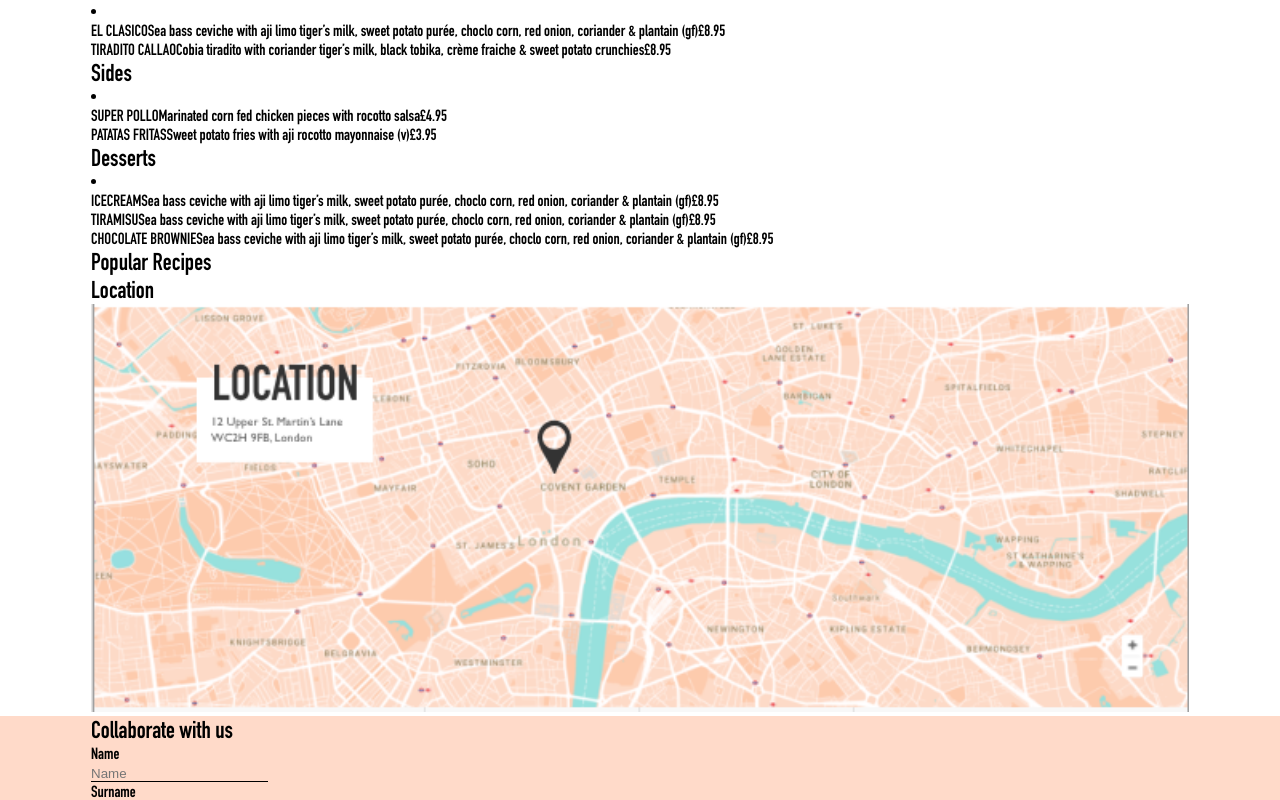
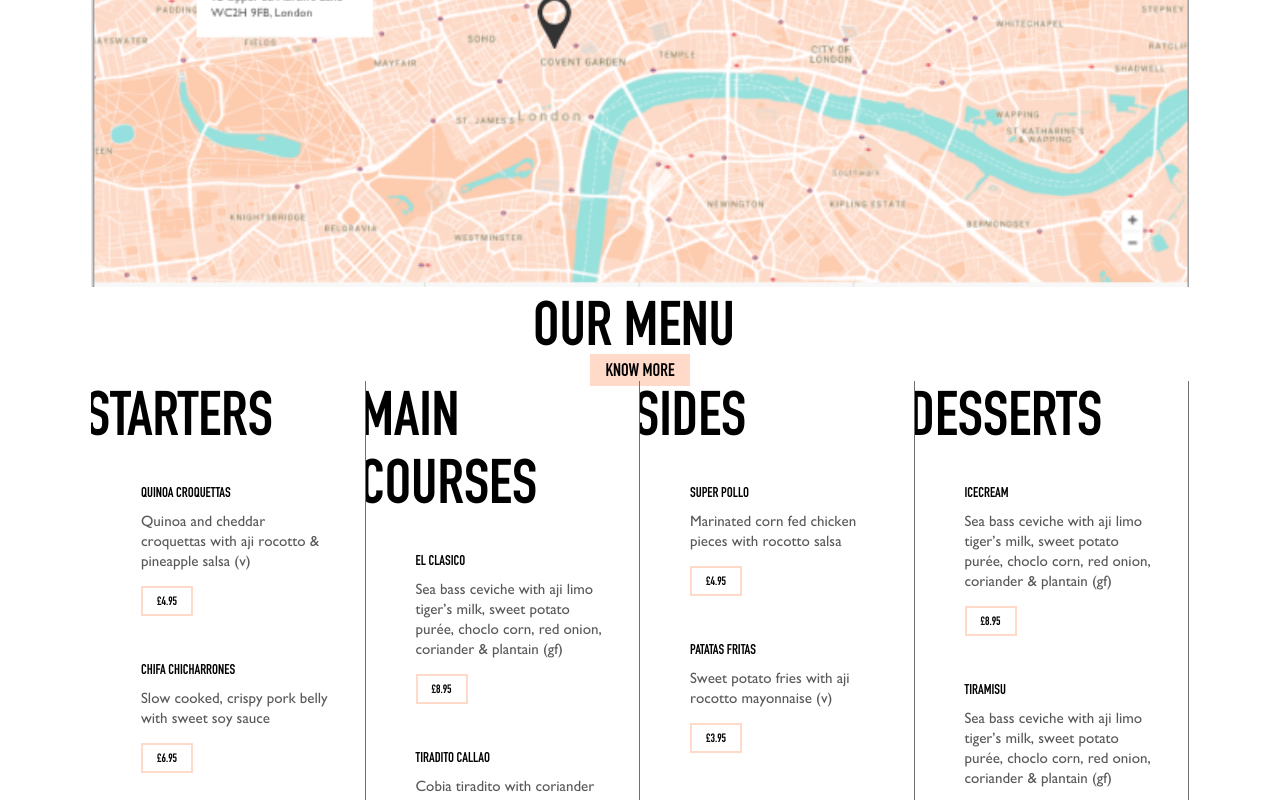
Before and after one commit to vijayranghar/cafe-london, a React app: page / in a window 1280 px wide. Shown: the part 1020-1820 px from the top of the page. Built offline with nearby package versions, Linux system fonts and the light colour scheme.

Commit message:
menu items styling

```diff
--- a/src/App.js
+++ b/src/App.js
@@ -23,9 +23,10 @@ class App extends Component {
           <ProgressTracker sections={sections} />
           <Banner />
           <Community />
-          <Menu />
+
           <PopularRecipes />
           <Location />
+          <Menu />
           <CollaborateWithUs />
           <Footer />
         </main>
--- a/src/assets/stylesheets/variables.scss
+++ b/src/assets/stylesheets/variables.scss
@@ -1,3 +1,4 @@
 $color-mine-shaft: #333333;
 $color-tuft-bush: #FFDAC9;
-$color-dove-gray: #707070
+$color-dove-gray: #707070;
+$color-scorpion: #595959;
--- a/src/components/Menu/index.js
+++ b/src/components/Menu/index.js
@@ -84,17 +84,17 @@ class Menu extends Component {
        const dishCategoryName = category
        const dishesName = dishes.map(({name,description,price}) => {
          return (
-          <div>
-            {name}
-            {description}
-            {price}
-          </div>
+          <li className="menu--item--description">
+            <h4>{name}</h4>
+            <p>{description}</p>
+            <span>{price}</span>
+          </li>
         )
        })
        return (
          <div>
           <h2>{dishCategoryName}</h2>
-          <li>{dishesName}</li>
+          <ul>{dishesName}</ul>
          </div>
        )
     }))
@@ -103,7 +103,9 @@ class Menu extends Component {
         <div className="container">
           <h2>Our menu</h2>
           <span>Know more</span>
-          {renderMenu}
+          <div className="menu--item">
+            {renderMenu}
+          </div>
         </div>
       </section>
     )
--- a/src/components/Menu/style.scss
+++ b/src/components/Menu/style.scss
@@ -1,9 +1,52 @@
-.menu--wrapper {
-  display: flex;
-  justify-content: space-between;
+@import "../../assets/stylesheets/variables";
+
+.menu {
+  text-align: center;
+  h2 {
+    font-size: 62px;
+    text-transform: uppercase;
+    position: relative;
+    left: -6px;
+    line-height: 68px;
+    & + span {
+      font-size: 18px;
+      background: $color-tuft-bush;
+      text-transform: uppercase;
+      padding: 5px 15px;
+    }
+  }
   .menu--item {
-    width: 24%;
-    height: 400px;
+    display: flex;
+    text-align: left;
+    & > div {
+      border-right: 1px solid $color-dove-gray;
+      width: 25%;
+      overflow: hidden;
+    }
+    h2 {
+      margin-bottom: 35px;
+    }
+    .menu--item--description {
+      margin-bottom: 45px;
+      padding: 0 35px 0 50px;
+      h4 {
+        font-size: 14px;
+        margin-bottom: 10px;
+      }
+      p {
+        font-size: 15px;
+        color: $color-scorpion;
+        font-family: 'Gill Sans','din_condensedbold',arial;
+        line-height: 20px;
+        margin-bottom: 15px;
+      }
+      span {
+        display: inline-block;
+        font-size: 12px;
+        border: 2px solid $color-tuft-bush;
+        padding: 6px 14px;
+      }
+    }
   }
 }
 .custom-class {
```
